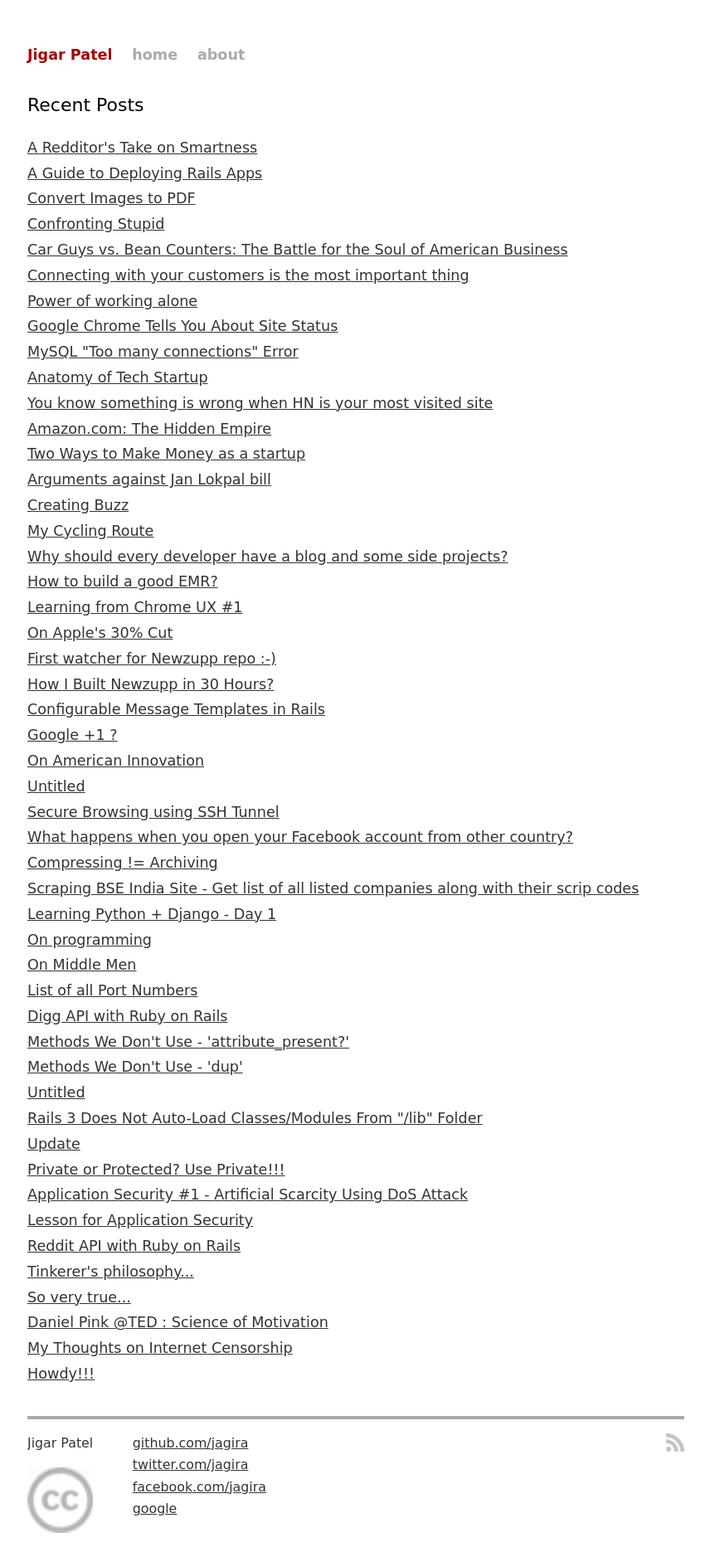
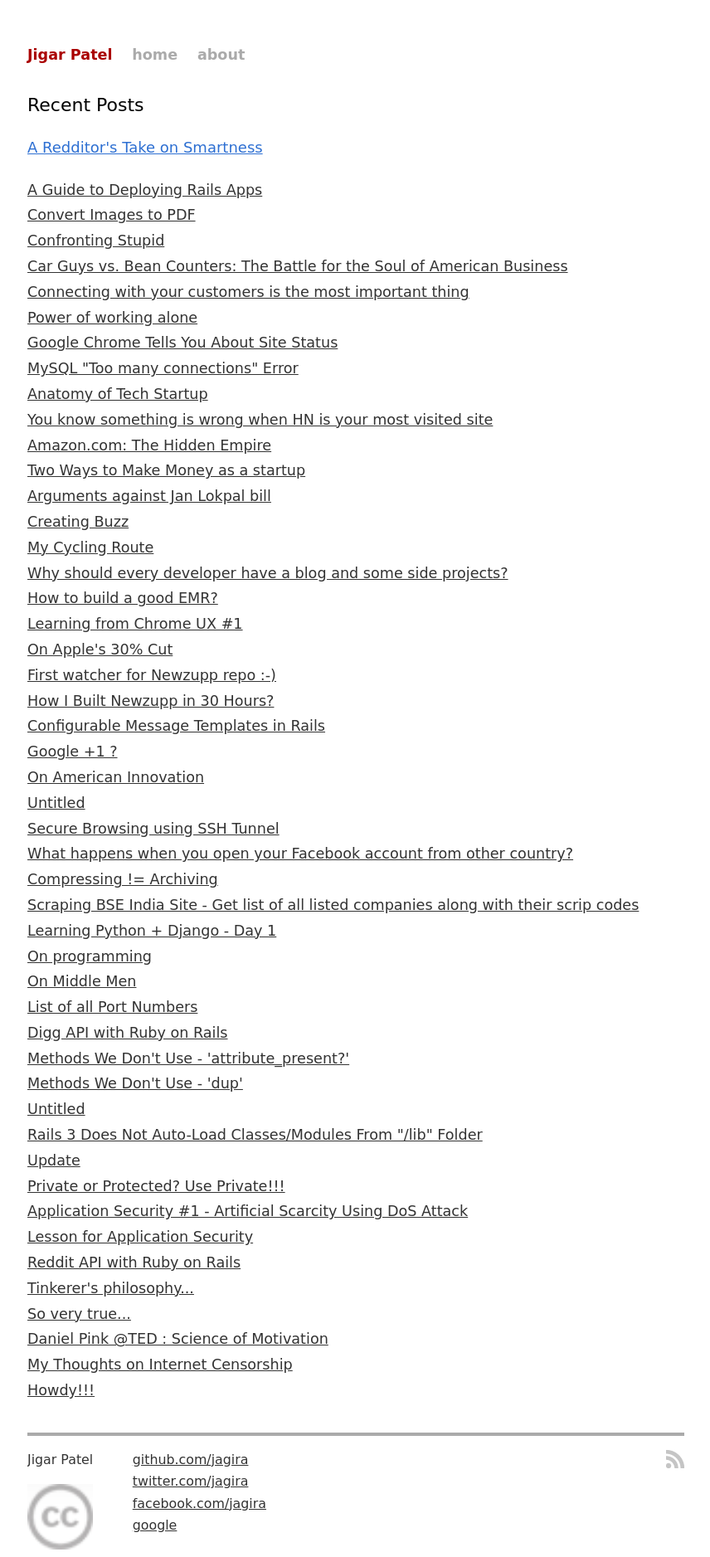
Before and after one commit to cjdtppmm/old.jagira.github.com, a Jekyll site: the page built from index.html, in a window 1280 px wide. Shown: the whole page at 83% size, without its empty margins (211-1067 px from the left). Built offline with Jekyll 4.4.1, drawn with Linux system fonts in a browser that asks for light colours; Markdown is read by kramdown in place of the engine named in the settings; comment, search, counter and statistics services are not loaded.

Commit message:
Redesign home page

```diff
--- a/css/custom.css
+++ b/css/custom.css
@@ -17,6 +17,16 @@
 
 ul.posts span {
   color: rgba(0, 0, 0, 0.75);
+}
+
+li.featured a { font-size: 18px; color: #2D6FD2; width: auto; }
+
+li.featured { margin-bottom: 20px; }
+
+li.featured img { margin: 5px 0px; }
+li.featured p.summary {
+    margin: 0 0;
+    font-size: 16px;
 }
 
 div#home h1 { font-weight: normal; font-size: 22px; }
--- a/index.html
+++ b/index.html
@@ -7,10 +7,20 @@
   <h1>Recent Posts</h1>
   <ul class="posts">
     {% for post in site.posts %}
-    <li>
-    <!--<span>{{ post.date | date_to_string }}</span> &raquo; -->
-      <a href="{{ post.url }}">{{ post.title }}</a>
-    </li>
+        {% if forloop.index == 1 %}
+            <li class="featured">
+                <a href="{{ post.url }}">{{ post.title }}</a>
+                {% if post.image %}
+                <div><img src="{{ post.image }}" alt="{{ post.title }}"></img></div>
+                {% endif %}
+                <p class="summary">{{ post.summary }}</p>
+            </li>
+        {% else %}
+            <li>
+                <!--<span>{{ post.date | date_to_string }}</span> &raquo; -->
+                <a href="{{ post.url }}">{{ post.title }}</a>
+            </li>
+        {% endif %}
     {% endfor %}
   </ul>
 
```
